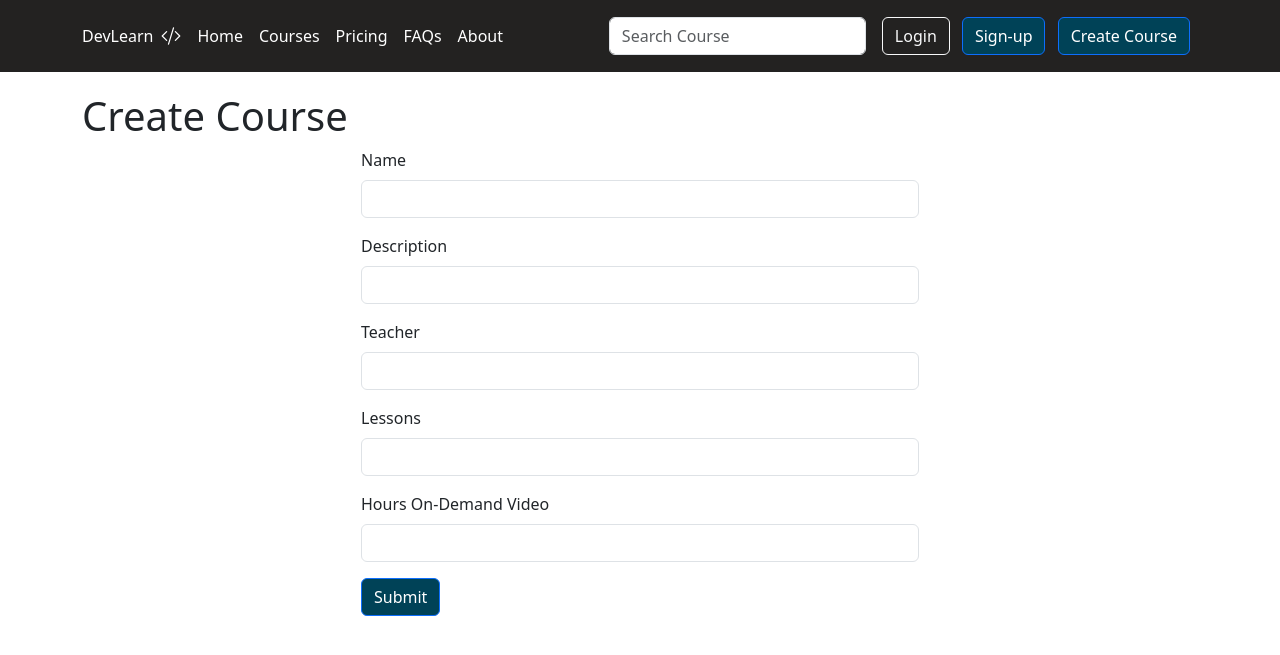
After one commit to lucasMenezesM/plataforma-cursos-php, a PHP site: page /courses/create in a window 1280 px wide. The commit adds this page. Shown: the top 655 px of the page. Run offline with PHP 8.4, Linux system fonts and the light colour scheme; data that the repository does not hold is empty.

Commit message:
add sign up, log in and create courses views

```diff
--- a/Controllers/CoursesController.php
+++ b/Controllers/CoursesController.php
@@ -56,7 +56,8 @@ class CoursesController
         $lessons = (int) $_POST["lessons"] ?? 0;
         $hours_video = (int) $_POST["hours_video"] ?? 0;
         $enrolled_students = (int) $_POST["enrolled_students"] ?? 0;
+        $teacher = $_POST["teacher"] ?? "";
 
-        $this->db->add($name, $description, $hours_video, $lessons, $enrolled_students);
+        $this->db->add($name, $description, $hours_video, $lessons, $enrolled_students, $teacher);
     }
 }
--- a/Controllers/HomeController.php
+++ b/Controllers/HomeController.php
@@ -4,6 +4,6 @@ class HomeController
 {
     public function index()
     {
-        echo "home loaded";
+        loadView("home");
     }
 }
--- a/Models/Course.php
+++ b/Models/Course.php
@@ -6,7 +6,7 @@ class CoursesModel extends BaseModel
 {
     public function __construct()
     {
-        parent::__construct("Curso");
+        parent::__construct("Courses");
     }
 
     /**
@@ -19,20 +19,19 @@ class CoursesModel extends BaseModel
      * @param integer $qtd_alunos_matriculados
      * @return void
      */
-    public function add(string $nome, string $descricao, int $carga_horaria, int $qtd_aulas, int $qtd_alunos_matriculados)
+    public function add(string $name, string $description, int $hours_video, int $lessons, int $enrolled_students, string $teacher)
     {
-        $professorId = 1;
 
         $params = [
-            "professor_id" => $professorId,
-            "nome" => $nome,
-            "descricao" => $descricao,
-            "carga_horario" => $carga_horaria,
-            "qtd_aulas" => $qtd_aulas,
-            "qtd_alunos_matriculados" => $qtd_alunos_matriculados
+            "teacher" => $teacher,
+            "name" => $name,
+            "description" => $description,
+            "hours_video" => $hours_video,
+            "lessons" => $lessons,
+            "enrolled_students" => $enrolled_students
         ];
 
-        $query = "INSERT INTO {$this->table} (professor_id, nome, descricao, carga_horario, qtd_aulas, qtd_alunos_matriculados) VALUES (:professor_id, :nome, :descricao, :carga_horario, :qtd_aulas, :qtd_alunos_matriculados)";
+        $query = "INSERT INTO {$this->table} (teacher, name, description, hours_video, lessons, enrolled_students) VALUES (:teacher, :name, :description, :hours_video, :lessons, :enrolled_students)";
 
         $smth = $this->connection->prepare($query);
         $smth->execute($params);
--- a/Views/Courses/create.view.php
+++ b/Views/Courses/create.view.php
@@ -1,18 +1,33 @@
 <?php loadPartial("head"); ?>
-<h1>Create Course</h1>
+<?php loadPartial("header"); ?>
 
-<form action="/cursos" method="post">
-    <label for="">name</label>
-    <input type="text" name="name" id="">
-    <label for="">descricao</label>
-    <input type="text" name="description" id="">
-    <label for="">carga_horaria</label>
-    <input type="text" name="hours_video" id="">
-    <label for="">aulas</label>
-    <input type="text" name="lessons" id="">
-    <label for="">alunos</label>
-    <input type="text" name="enrolled_students" id="">
-    <button type="submit">Enviar</button>
-</form>
+<div class="container create-course-form">
+    <h1>Create Course</h1>
+    <form method="POST" action="/courses">
+        <div class="mb-3">
+            <label for="exampleInputEmail1" class="form-label">Name</label>
+            <input type="text" class="form-control" id="" name="name">
+        </div>
+        <div class="mb-3">
+            <label for="exampleInputEmail1" class="form-label">Description</label>
+            <input type="text" class="form-control" id="" name="description">
+        </div>
+        <div class="mb-3">
+            <label for="exampleInputEmail1" class="form-label">Teacher</label>
+            <input type="text" class="form-control" id="" name="teacher">
+        </div>
+        <div class="mb-3">
+            <label for="exampleInputEmail1" class="form-label">Lessons</label>
+            <input type="text" class="form-control" id="" name="lessons">
+        </div>
+        <div class="mb-3">
+            <label for="exampleInputEmail1" class="form-label">Hours On-Demand Video</label>
+            <input type="text" class="form-control" id="" name="hours_video">
+        </div>
+
+        <button type="submit" class="btn btn-primary">Submit</button>
+    </form>
+</div>
+
 
 <?php loadPartial("footer"); ?>
--- a/Views/home.view.php
+++ b/Views/home.view.php
@@ -0,0 +1,4 @@
+<?php loadPartial("head"); ?>
+<?php loadPartial("header"); ?>
+<?php loadPartial("showcase"); ?>
+<?php loadPartial("footer"); ?>
--- a/Views/partials/footer.php
+++ b/Views/partials/footer.php
@@ -1,3 +1,4 @@
+<script src="https://cdn.jsdelivr.net/npm/bootstrap@5.3.3/dist/js/bootstrap.bundle.min.js" integrity="sha384-YvpcrYf0tY3lHB60NNkmXc5s9fDVZLESaAA55NDzOxhy9GkcIdslK1eN7N6jIeHz" crossorigin="anonymous"></script>
 </body>
 
 </html>
--- a/Views/partials/head.php
+++ b/Views/partials/head.php
@@ -5,6 +5,8 @@
     <meta charset="UTF-8">
     <meta name="viewport" content="width=device-width, initial-scale=1.0">
     <title>DevLearn</title>
+    <link href="https://cdn.jsdelivr.net/npm/bootstrap@5.3.3/dist/css/bootstrap.min.css" rel="stylesheet" integrity="sha384-QWTKZyjpPEjISv5WaRU9OFeRpok6YctnYmDr5pNlyT2bRjXh0JMhjY6hW+ALEwIH" crossorigin="anonymous">
+    <link rel="stylesheet" href="/css/style.css">
 </head>
 
 <body>
--- /dev/null
+++ b/Views/partials/header.php
@@ -0,0 +1,30 @@
+<header class="p-3 text-bg-dark" id="header">
+    <div class="container">
+        <div class="d-flex flex-wrap align-items-center justify-content-center justify-content-lg-start">
+            <a href="/" class="d-flex align-items-center mb-2 mb-lg-0 text-white text-decoration-none">
+                DevLearn
+                <svg xmlns="http://www.w3.org/2000/svg" width="20" fill="currentColor" class="bi bi-code-slash mx-2" viewBox="0 0 16 16">
+                    <path d="M10.478 1.647a.5.5 0 1 0-.956-.294l-4 13a.5.5 0 0 0 .956.294zM4.854 4.146a.5.5 0 0 1 0 .708L1.707 8l3.147 3.146a.5.5 0 0 1-.708.708l-3.5-3.5a.5.5 0 0 1 0-.708l3.5-3.5a.5.5 0 0 1 .708 0m6.292 0a.5.5 0 0 0 0 .708L14.293 8l-3.147 3.146a.5.5 0 0 0 .708.708l3.5-3.5a.5.5 0 0 0 0-.708l-3.5-3.5a.5.5 0 0 0-.708 0" />
+                </svg>
+            </a>
+
+            <ul class="nav col-12 col-lg-auto me-lg-auto mb-2 justify-content-center mb-md-0">
+                <li><a href="/" class="nav-link px-2 text-white">Home</a></li>
+                <li><a href="/courses" class="nav-link px-2 text-white">Courses</a></li>
+                <li><a href="#" class="nav-link px-2 text-white">Pricing</a></li>
+                <li><a href="#" class="nav-link px-2 text-white">FAQs</a></li>
+                <li><a href="#" class="nav-link px-2 text-white">About</a></li>
+            </ul>
+
+            <form class="col-12 col-lg-auto mb-3 mb-lg-0 me-lg-3" role="search">
+                <input type="search" class="form-control form-control-dark text-bg-white" placeholder="Search Course" aria-label="Search">
+            </form>
+
+            <div class="text-end">
+                <a href="/users/login" class="btn btn-outline-light me-2">Login</a>
+                <a href="/users/register" class="btn btn-primary">Sign-up</a>
+                <a href="/courses/create" class="btn btn-primary mx-2">Create Course</a>
+            </div>
+        </div>
+    </div>
+</header>
--- a/helpers.php
+++ b/helpers.php
@@ -48,3 +48,8 @@ function loadPartial(string $path)
 {
     require basePath("Views/partials/" . $path . ".php");
 }
+
+function redirect(string $location)
+{
+    header("location: " . $location);
+}
--- a/public/css/style.css
+++ b/public/css/style.css
@@ -0,0 +1,22 @@
+#main-banner {
+  background-color: black;
+  color: white;
+}
+
+#header {
+  background-color: #232221 !important;
+  color: red;
+}
+
+.btn-primary {
+  background-color: #004257;
+}
+
+.create-course-form {
+  margin-top: 20px;
+}
+.create-course-form form {
+  margin-top: 100px;
+  width: 50%;
+  margin: 0 auto;
+}
--- a/routes.php
+++ b/routes.php
@@ -9,45 +9,59 @@ return [
         "middleware" => []
     ],
     [
-        "uri" => "/cursos",
+        "uri" => "/courses",
         "method" => "GET",
         "controller" => "CoursesController",
         "controllerMethod" => "index",
         "middleware" => []
     ],
     [
-        "uri" => "/cursos/create",
+        "uri" => "/courses/create",
         "method" => "GET",
         "controller" => "CoursesController",
         "controllerMethod" => "create",
         "middleware" => ["auth"]
     ],
     [
-        "uri" => "/cursos",
+        "uri" => "/courses",
         "method" => "POST",
         "controller" => "CoursesController",
         "controllerMethod" => "store",
         "middleware" => ["admin"]
     ],
     [
-        "uri" => "/cursos/{id}",
+        "uri" => "/courses/{id}",
         "method" => "GET",
         "controller" => "CoursesController",
         "controllerMethod" => "show",
         "middleware" => []
     ],
     [
-        "uri" => "/cursos/{id}",
+        "uri" => "/courses/{id}",
         "method" => "DELETE",
         "controller" => "CoursesController",
         "controllerMethod" => "destroy",
         "middleware" => ["admin"]
     ],
     [
-        "uri" => "/cursos/{id}",
+        "uri" => "/courses/{id}",
         "method" => "PUT",
         "controller" => "CoursesController",
         "controllerMethod" => "update",
         "middleware" => ["admin"]
+    ],
+    [
+        "uri" => "/users/register",
+        "method" => "GET",
+        "controller" => "UsersController",
+        "controllerMethod" => "signupView",
+        "middleware" => ["guest"]
+    ],
+    [
+        "uri" => "/users/login",
+        "method" => "GET",
+        "controller" => "UsersController",
+        "controllerMethod" => "loginView",
+        "middleware" => ["guest"]
     ]
 ];
```
Also changed, not shown: Controllers/UsersController.php (added, +14 -0 lines), Views/Users/login.view.php (added, +23 -0 lines), Views/Users/register.view.php (added, +37 -0 lines), Views/partials/showcase.php (added, +31 -0 lines), public/images/main-banner.jpg (added).
